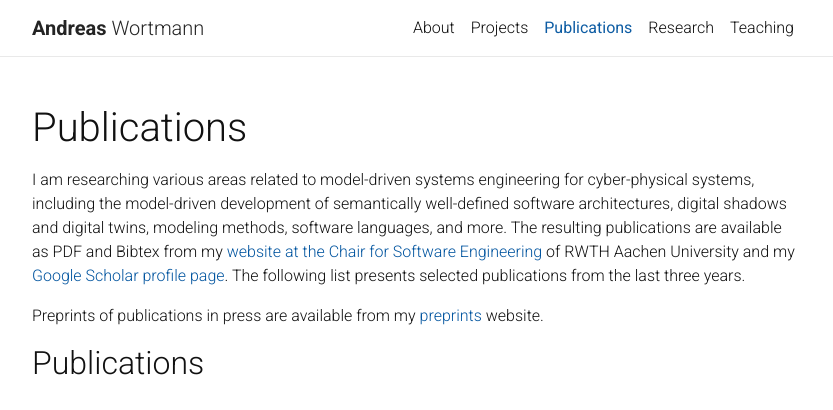
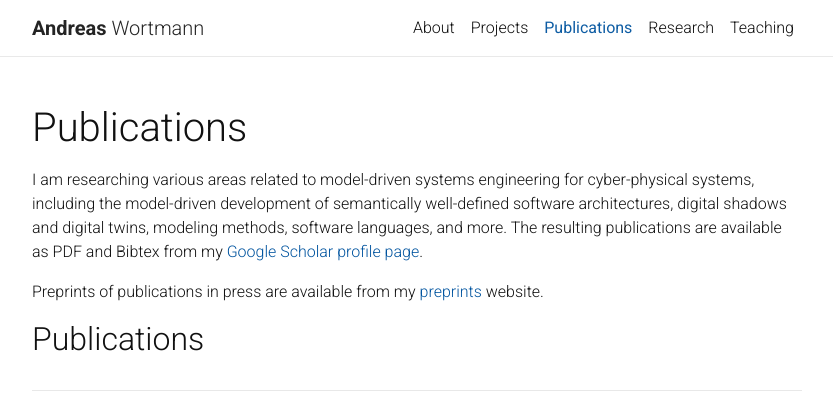
Before and after one commit to awortmann/awortmann.github.io, a Jekyll site: the page built from _pages/publications.md, in a window 1280 px wide and 900 px high, cut to the strip 0-410 px from the top of the window. Shown: the whole strip, without its empty margins (223-1056 px from the left). Built offline with Jekyll 4.4.1, drawn with Linux system fonts in a browser that asks for light colours; nearby versions of some CDN libraries; a style sheet for code colours, icons or effects is not loaded.

Commit message:
Minor update

```diff
--- a/_pages/publications.md
+++ b/_pages/publications.md
@@ -7,7 +7,7 @@
 nav: true
 ---
 
-I am researching various areas related to model-driven systems engineering for cyber-physical systems, including the model-driven development of semantically well-defined software architectures, digital shadows and digital twins, modeling methods, software languages, and more. The resulting publications are available as PDF and Bibtex from my [website at the Chair for Software Engineering](https://www.se-rwth.de/staff/wortmann/) of RWTH Aachen University and my [Google Scholar profile page](https://scholar.google.de/citations?user=6ImtercAAAAJ&hl=de&oi=ao). The following list presents selected publications from the last three years.
+I am researching various areas related to model-driven systems engineering for cyber-physical systems, including the model-driven development of semantically well-defined software architectures, digital shadows and digital twins, modeling methods, software languages, and more. The resulting publications are available as PDF and Bibtex from my [Google Scholar profile page](https://scholar.google.de/citations?user=6ImtercAAAAJ&hl=de&oi=ao).
 
 Preprints of publications in press are available from my [preprints](../preprints/) website.
 
```
